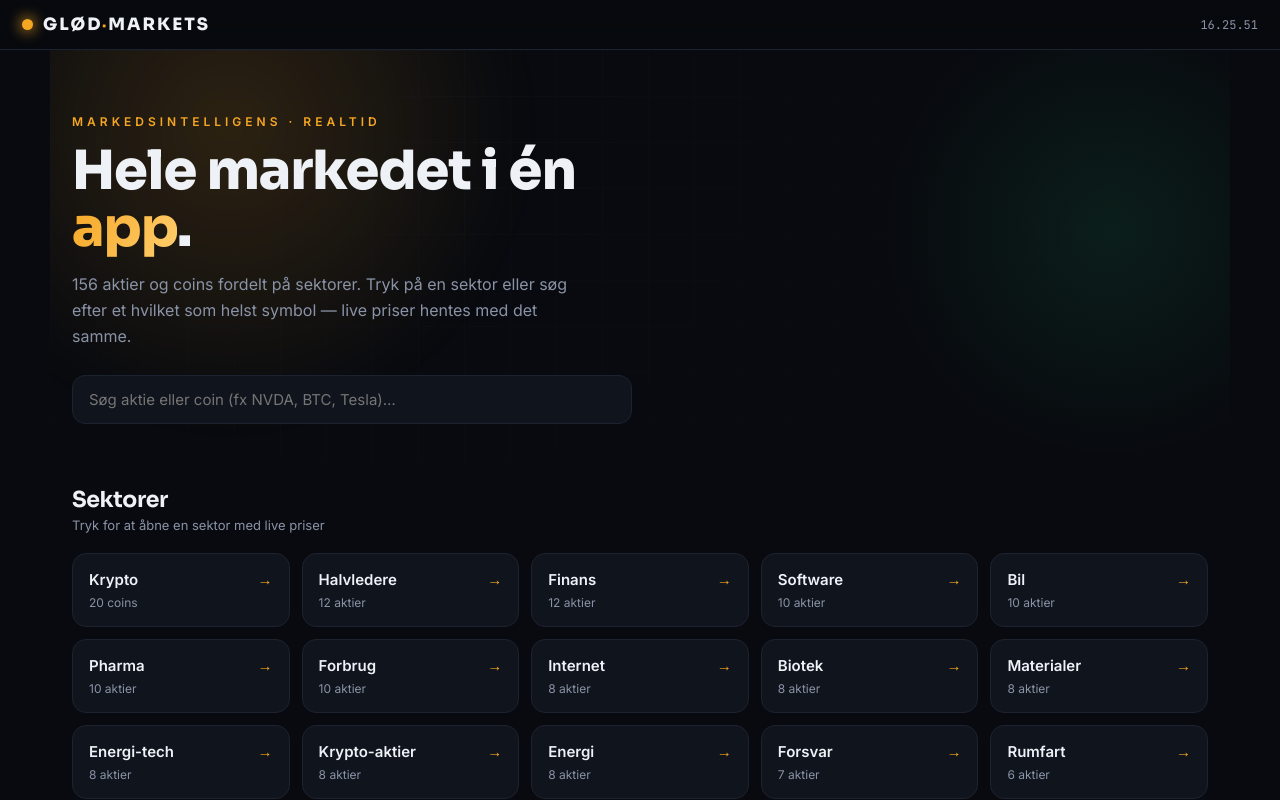
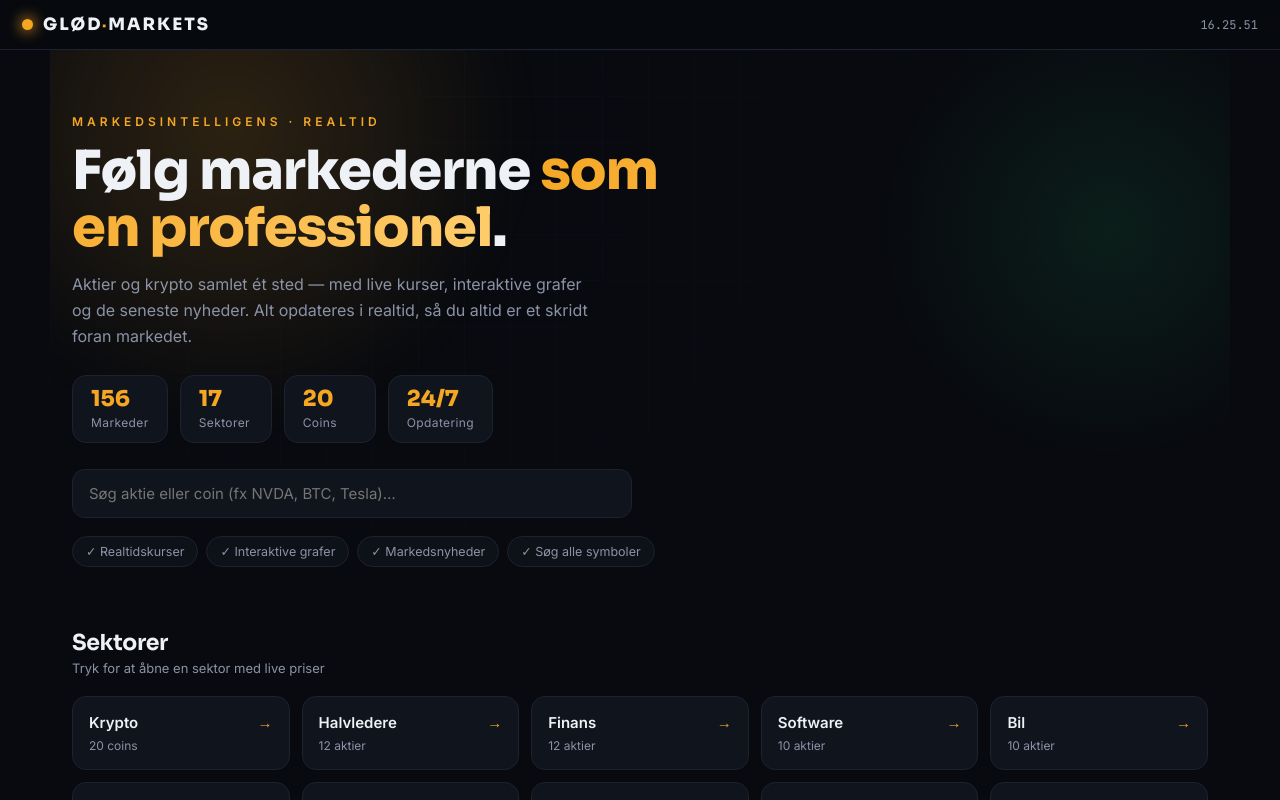
Before and after one commit to adambenhassine92-prog/Gl-d-Markets-, a Next.js app: page / in a window 1280 px wide. Shown: the top 800 px of the page. Built offline with nearby package versions, Linux system fonts and the light colour scheme.

Commit message:
Update page.jsx

```diff
--- a/app/page.jsx
+++ b/app/page.jsx
@@ -315,17 +315,31 @@ export default function Page(){
 
       {!showingList ? (
         <>
-          <section className="hero">
+                 <section className="hero">
             <div className="hero-bg"><div className="grid-lines"/></div>
             <div className="hero-in">
               <div className="eyebrow">Markedsintelligens · Realtid</div>
-              <h1 className="h1">Hele markedet i én <span className="gl">app</span>.</h1>
-              <p className="sub">{ALL.length} aktier og coins fordelt på sektorer. Tryk på en sektor eller søg efter et hvilket som helst symbol — live priser hentes med det samme.</p>
+              <h1 className="h1">Følg markederne <span className="gl">som en professionel</span>.</h1>
+              <p className="sub">Aktier og krypto samlet ét sted — med live kurser, interaktive grafer og de seneste nyheder. Alt opdateres i realtid, så du altid er et skridt foran markedet.</p>
+              <div style={{display:"flex",gap:12,flexWrap:"wrap",marginTop:26}}>
+                {[[`${ALL.length}`,"Markeder"],[`${sectors.length}`,"Sektorer"],[`${COINS.length}`,"Coins"],["24/7","Opdatering"]].map(([v,l])=>(
+                  <div key={l} style={{background:"var(--panel)",border:"1px solid var(--line)",borderRadius:14,padding:"12px 18px",minWidth:92}}>
+                    <div style={{fontFamily:"'Sora'",fontWeight:800,fontSize:22,lineHeight:1,color:"var(--gold)"}}>{v}</div>
+                    <div style={{fontSize:12,color:"var(--mut)",marginTop:5,letterSpacing:.4}}>{l}</div>
+                  </div>
+                ))}
+              </div>
               <div className="bigsearch">
                 <input placeholder="Søg aktie eller coin (fx NVDA, BTC, Tesla)…" value={search} onChange={(e)=>setSearch(e.target.value)} />
               </div>
+              <div style={{display:"flex",gap:8,flexWrap:"wrap",marginTop:18}}>
+                {["Realtidskurser","Interaktive grafer","Markedsnyheder","Søg alle symboler"].map(f=>(
+                  <span key={f} style={{fontSize:12.5,color:"var(--mut)",background:"var(--panel2)",border:"1px solid var(--line)",padding:"7px 13px",borderRadius:20}}>✓ {f}</span>
+                ))}
+              </div>
             </div>
           </section>
+
 
           <section className="sec">
             <Reveal><div className="sec-h"><div><div className="sec-t">Sektorer</div><div className="sec-d">Tryk for at åbne en sektor med live priser</div></div></div></Reveal>
```
